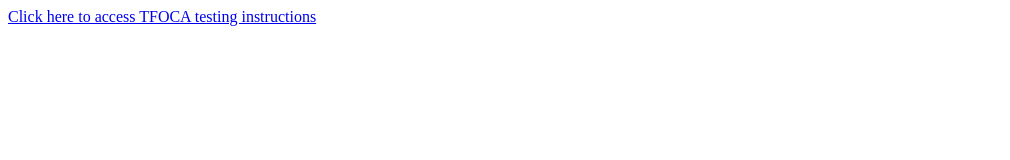
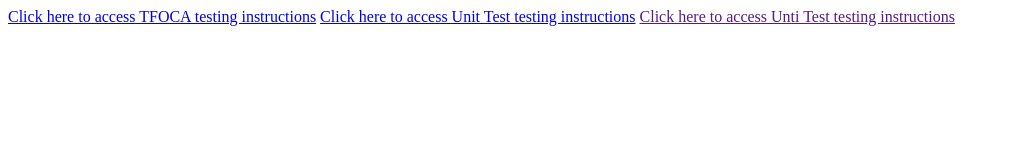
Before and after one commit to DavidAduaka/PDF_Barcode, a plain HTML site: page index.html in a window 1280 px wide. Shown: the whole page, without its empty margins (0-1010 px from the left). Drawn offline with Linux system fonts and the light colour scheme.

Commit message:
Update index.html

```diff
--- a/index.html
+++ b/index.html
@@ -1,3 +1,7 @@
 <html>
-  <p><a /href="TFOCA Testing Instructions 2021.pdf"/>Click here to access TFOCA testing instructions</a></p>
+  <p>
+    <a /href="TFOCA Testing Instructions 2021.pdf"/>Click here to access TFOCA testing instructions</a>
+    <a /href="VSVR UNIT TEST instructions new.pdf"/>Click here to access Unit Test testing instructions</a>
+    <a /href=""/>Click here to access Unti Test testing instructions</a>
+</p>
 </html>
```
